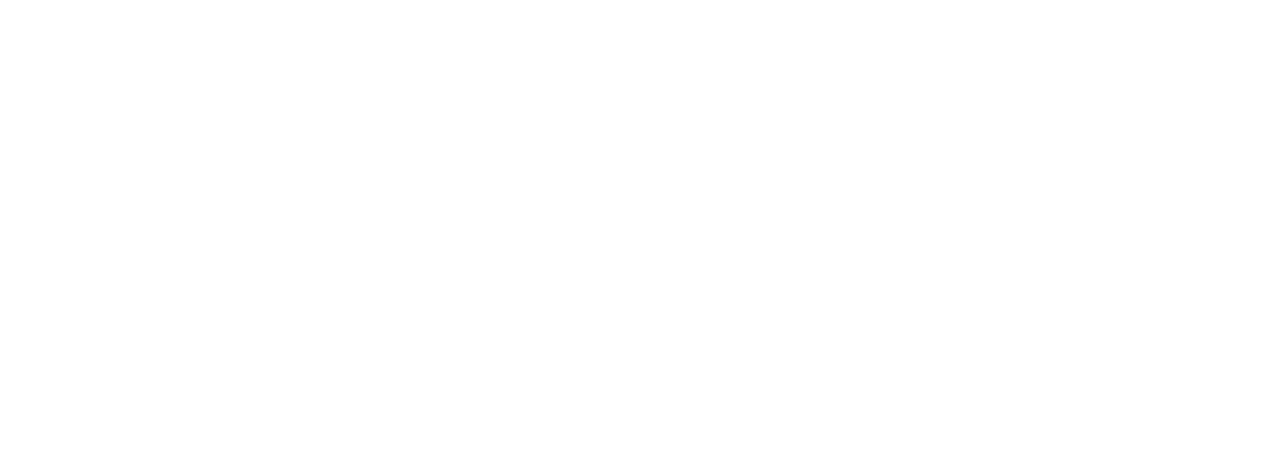
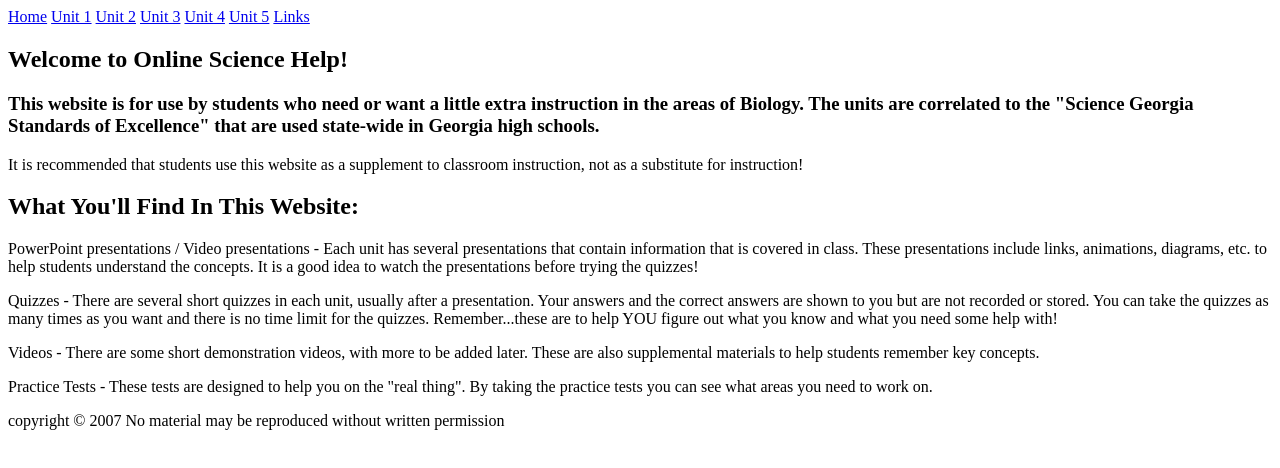
Before and after one commit to rrhill6/biologyWebsite, a plain HTML site: page index.html in a window 1280 px wide. Drawn offline with Linux system fonts and the light colour scheme.

Commit message:
Add files via upload
New index file with old code re-worked to remove inline styles.

```diff
--- a/index.html
+++ b/index.html
@@ -1,6 +1,36 @@
-<!DOCTYPE>
-<html>
-<header>
-  <meta charset="utf-8" lang="en">
-  <link rel="stylsheet" type="">
-</header>
+<!DOCTYPE html>
+<html lang="en">
+<head>
+  <title>Online Biology Tutor</title>
+</head>
+<body>
+
+<!-- use for navigation -->
+<a href="index.html">Home</a>
+<a href="unit1.html">Unit 1</a>
+<a href="unit2.html">Unit 2</a>
+<a href="unit3.html">Unit 3</a>
+<a href="unit4.html">Unit 4</a>
+<a href="unit5.html">Unit 5</a>
+<a href="links.html">Links</a>
+
+
+<h2>Welcome to Online Science Help!</h2>
+
+<h3>This website is for use by students who need or want a little extra instruction in the areas of Biology. The units are correlated to the "Science Georgia Standards of Excellence" that are used state-wide in Georgia high schools.</h3>
+<p>It is recommended that students use this website as a supplement to classroom instruction, not as a substitute for instruction!</p>
+
+<h2>What You'll Find In This Website:</h2>
+
+<p>PowerPoint presentations / Video presentations - Each unit has several presentations that contain information that is covered in class. These presentations include links, animations, diagrams, etc. to help students understand the concepts. It is a good idea to watch the presentations before trying the quizzes!</p>
+<p>Quizzes - There are several short quizzes in each unit, usually after a presentation. Your answers and the correct answers are shown to you but are not recorded or stored. You can take the quizzes as many times as you want and there is no time limit for the quizzes. Remember...these are to help YOU figure out what you know and what you need some help with!</p>
+<p>Videos - There are some short demonstration videos, with more to be added later. These are also supplemental materials to help students remember key concepts.</p>
+<p>Practice Tests - These tests are designed to help you on the "real thing". By taking the practice tests you can see what areas you need to work on.</p>
+
+<p>copyright &copy; 2007
+No material may be reproduced without written permission</p>
+
+
+
+</body>
+</html>
```
